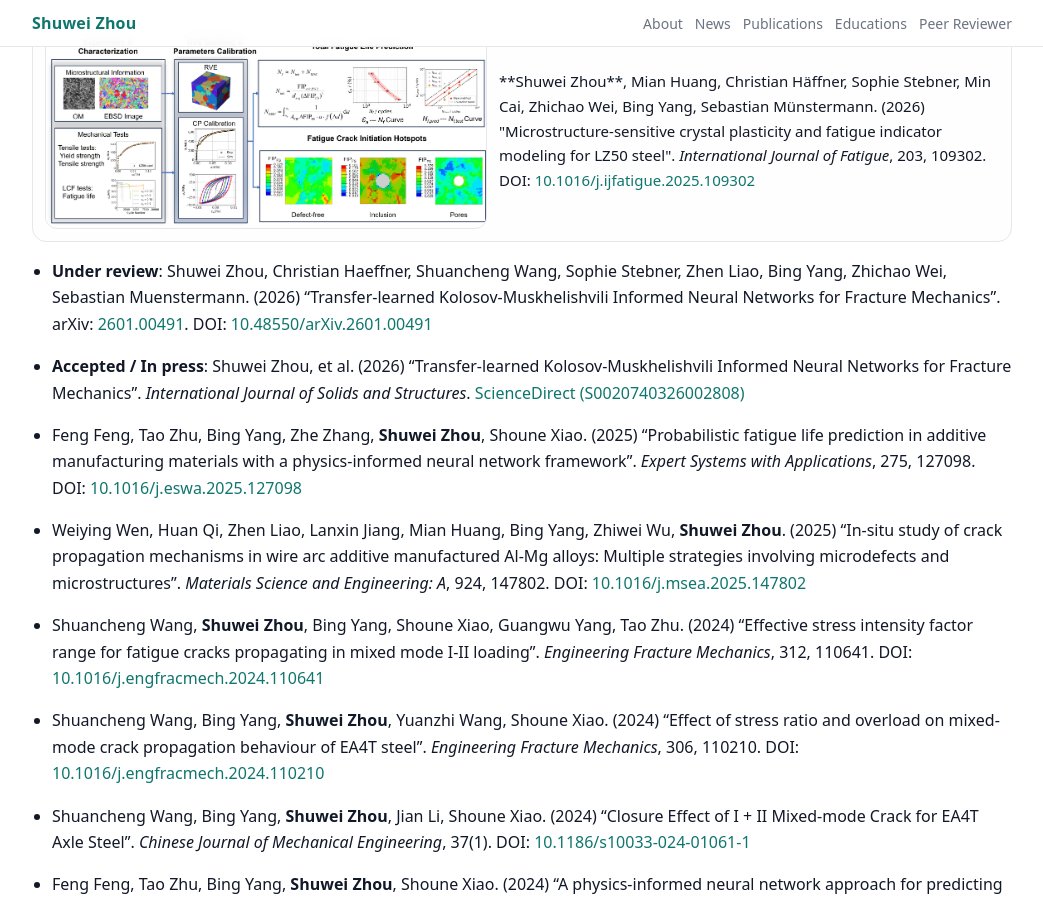
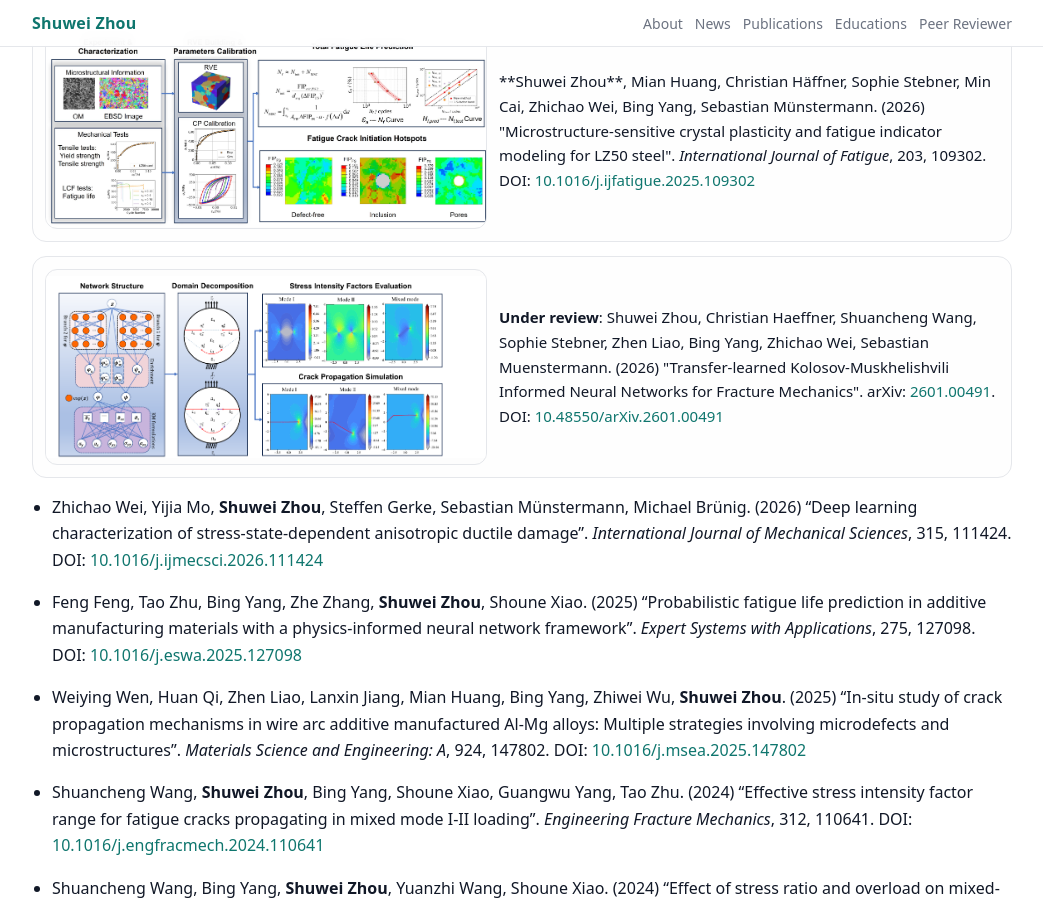
Before and after one commit to spellbookrz/Shuwei_Zhou_Homepage, a Jekyll site: the page built from index.md, in a window 1280 px wide and 900 px high, scrolled down 1999 px. Shown: the whole window, without its empty margins (118-1161 px from the left). Built offline with Jekyll 4.4.1, drawn with Linux system fonts in a browser that asks for light colours.

Commit message:
Update publications: add IJMS paper, add under-review graphical abstract, remove prior accepted entry

```diff
--- a/index.md
+++ b/index.md
@@ -74,11 +74,24 @@ I am aiming to integrate these two research directions to develop data-driven mu
       </div>
     </div>
   </div>
+
+  <div class="pub-item">
+    <div class="pub-item__thumb">
+      <a href="{{ '/images/2026_UR_KMINN.pdf' | relative_url }}" target="_blank" rel="noopener">
+        <img src="{{ '/images/2026_UR_KMINN.png' | relative_url }}" alt="Graphical abstract (Under review): Transfer-learned Kolosov-Muskhelishvili Informed Neural Networks for Fracture Mechanics">
+      </a>
+    </div>
+    <div class="pub-item__text">
+      <div class="pub-item__cite">
+        <strong>Under review</strong>: Shuwei Zhou, Christian Haeffner, Shuancheng Wang, Sophie Stebner, Zhen Liao, Bing Yang, Zhichao Wei, Sebastian Muenstermann. (2026) "Transfer-learned Kolosov-Muskhelishvili Informed Neural Networks for Fracture Mechanics".
+        arXiv: <a href="https://arxiv.org/abs/2601.00491">2601.00491</a>.
+        DOI: <a href="https://doi.org/10.48550/arXiv.2601.00491">10.48550/arXiv.2601.00491</a>
+      </div>
+    </div>
+  </div>
 </div>
 
-- **Under review**: Shuwei Zhou, Christian Haeffner, Shuancheng Wang, Sophie Stebner, Zhen Liao, Bing Yang, Zhichao Wei, Sebastian Muenstermann. (2026) "Transfer-learned Kolosov-Muskhelishvili Informed Neural Networks for Fracture Mechanics". arXiv: <a href="https://arxiv.org/abs/2601.00491">2601.00491</a>. DOI: <a href="https://doi.org/10.48550/arXiv.2601.00491">10.48550/arXiv.2601.00491</a>
-
-- **Accepted / In press**: Shuwei Zhou, et al. (2026) "Transfer-learned Kolosov-Muskhelishvili Informed Neural Networks for Fracture Mechanics". <i>International Journal of Solids and Structures</i>. <a href="https://www.sciencedirect.com/science/article/pii/S0020740326002808">ScienceDirect (S0020740326002808)</a>
+- Zhichao Wei, Yijia Mo, **Shuwei Zhou**, Steffen Gerke, Sebastian Münstermann, Michael Brünig. (2026) "Deep learning characterization of stress-state-dependent anisotropic ductile damage". <i>International Journal of Mechanical Sciences</i>, 315, 111424. DOI: <a href="https://doi.org/10.1016/j.ijmecsci.2026.111424">10.1016/j.ijmecsci.2026.111424</a>
 
 - Feng Feng, Tao Zhu, Bing Yang, Zhe Zhang, **Shuwei Zhou**, Shoune Xiao. (2025) "Probabilistic fatigue life prediction in additive manufacturing materials with a physics-informed neural network framework". <i>Expert Systems with Applications</i>, 275, 127098. DOI: [10.1016/j.eswa.2025.127098](https://doi.org/10.1016/j.eswa.2025.127098)<span class='show_paper_citations' data='krmnMWIAAAAJ:LkGwnXOMwfcC'></span>
 
```
Also changed, not shown: images/2026_UR_KMINN.png (added), 1 other file.
